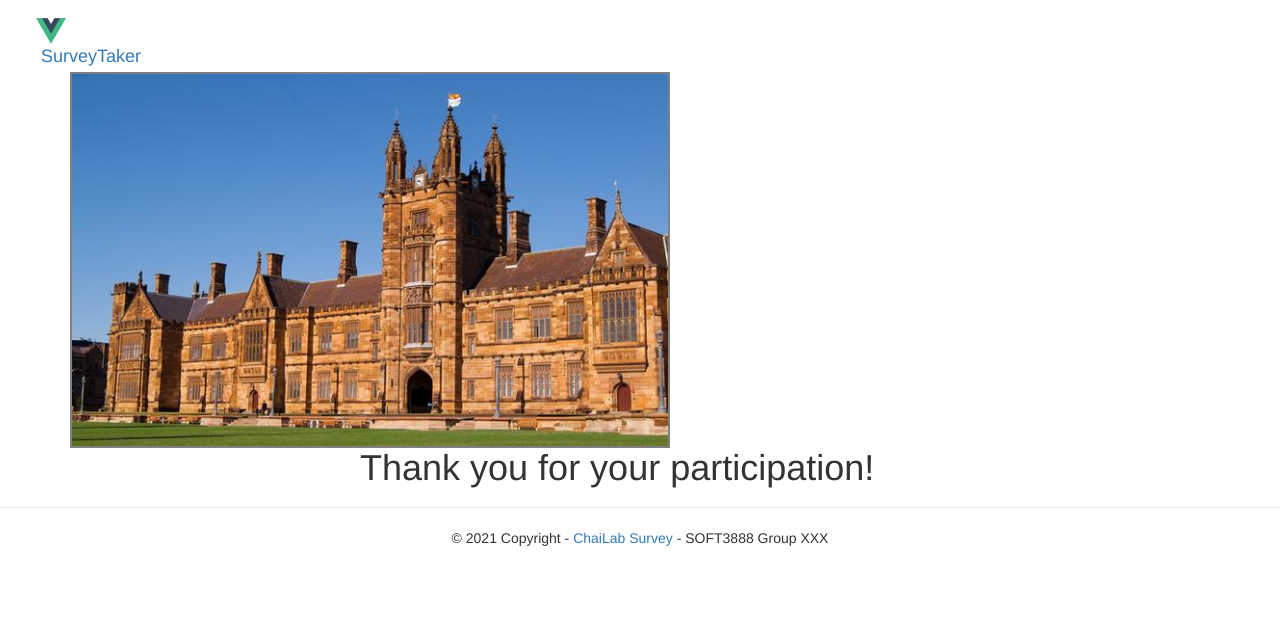
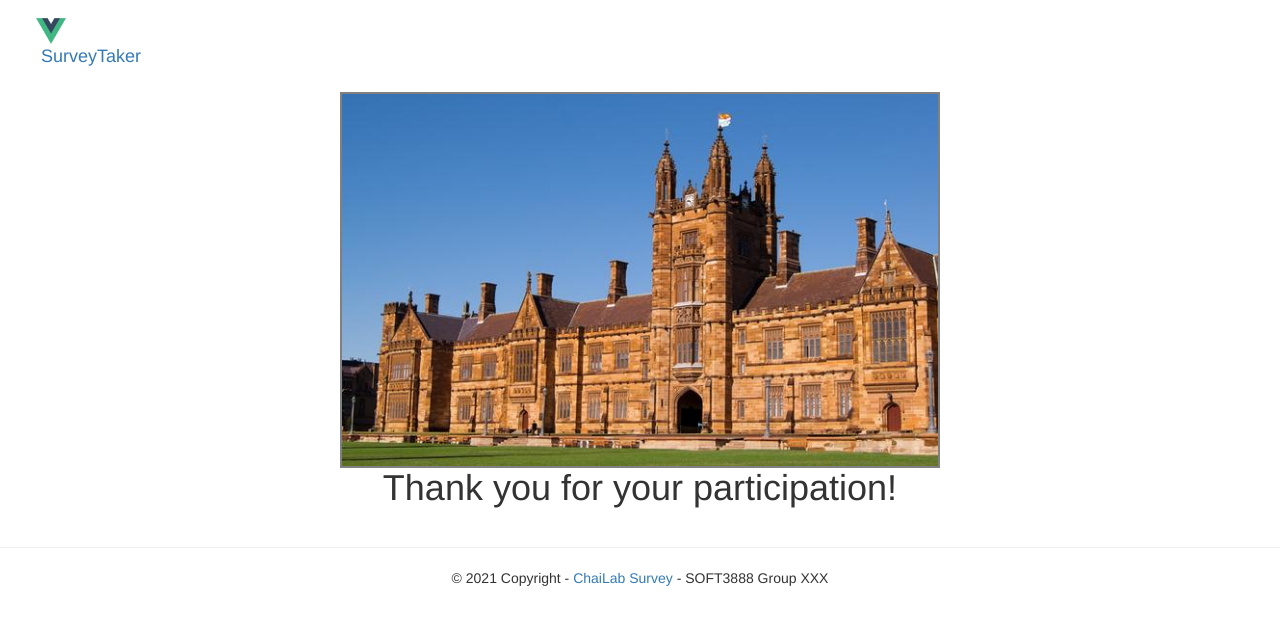
Before and after one commit to TrainedMedicusR/cp13-frontend, a Vue app in the folder cp13/: page /complete in a window 1280 px wide. Shown: the top 624 px of the page. Built offline with nearby package versions, Linux system fonts and the light colour scheme.

Commit message:
feature: drag and drop rtl adaptation; 404 and thank you page

```diff
--- a/cp13/src/components/Complete.vue
+++ b/cp13/src/components/Complete.vue
@@ -16,6 +16,15 @@ export default {
 </script>
 
 <style scoped>
+.container {
+  /*border: 1px solid grey;*/
+  width: 700px;
+  /*margin: 0 auto;*/
+  padding: 20px;
+  text-align: center;
+  align-content: center;
+  /*border: 1px solid black;*/
+}
 .picture{
   border: 2px solid grey;
   width: 600px;
--- a/cp13/src/components/DragAndDrop.vue
+++ b/cp13/src/components/DragAndDrop.vue
@@ -47,7 +47,7 @@ export default {
   components: {SwitchButton, NewsFrame},
   data () {
     return {
-      rtldirection:true,
+      rtl:true,
       response: "",
       responseJSON:{},
       isExpanded:true,
@@ -100,7 +100,7 @@ export default {
       return this.items.length*70+'px';
     },
     dynamicDirection() {
-      if(this.rtldirection){
+      if(this.rtl){
         return "rtl";
       }else{
         return "ltr";
--- a/cp13/src/components/NotFound.vue
+++ b/cp13/src/components/NotFound.vue
@@ -6,7 +6,7 @@
         <h3>Not Found</h3>
         <hr>
         <h3>Cannot find specified survey</h3>
-        <h3>Please check if you entered the correct route!</h3>
+        <h3>Please check if you entered the correct path!</h3>
       </div>
     </div>
   </div>
```
